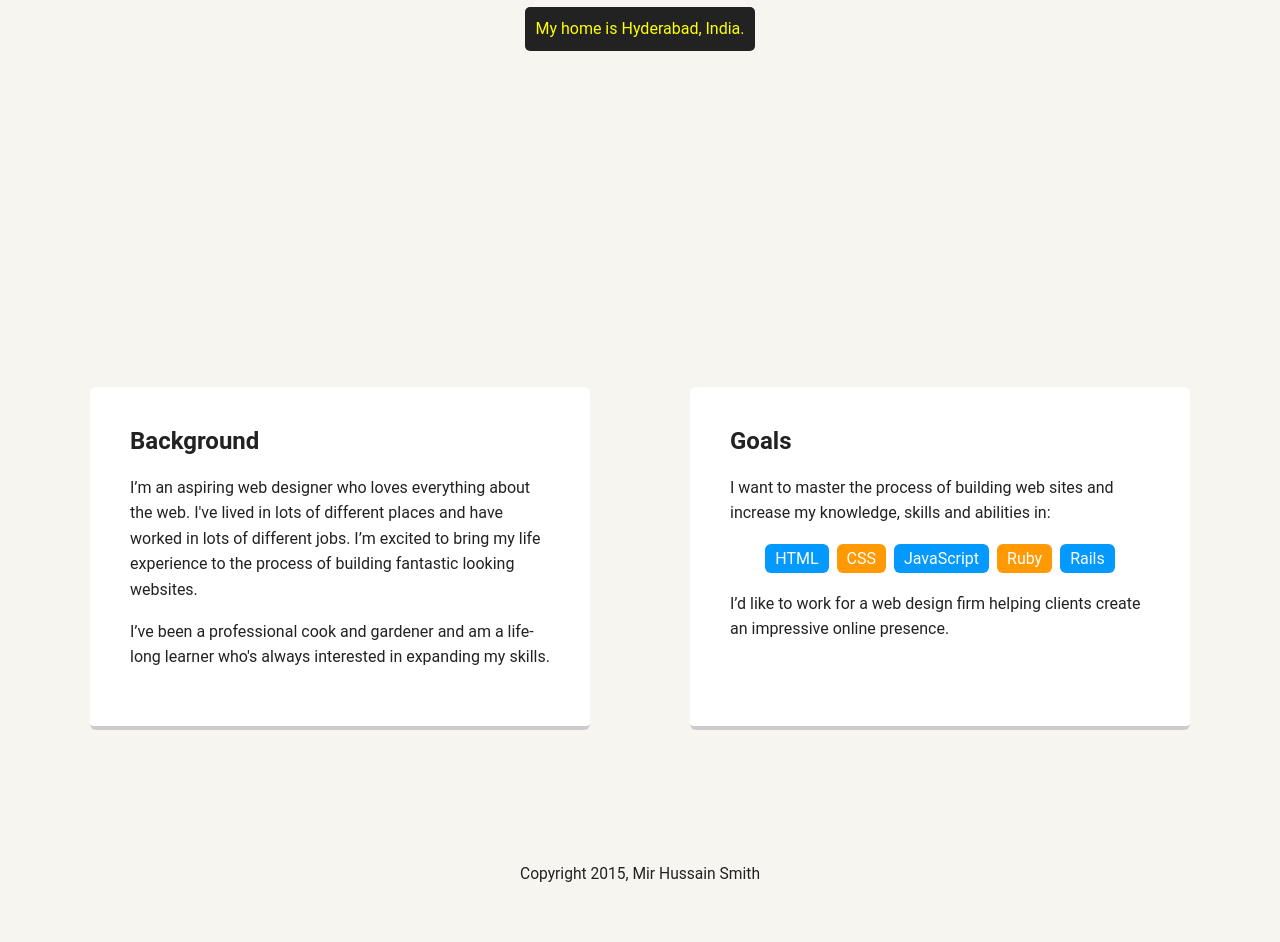
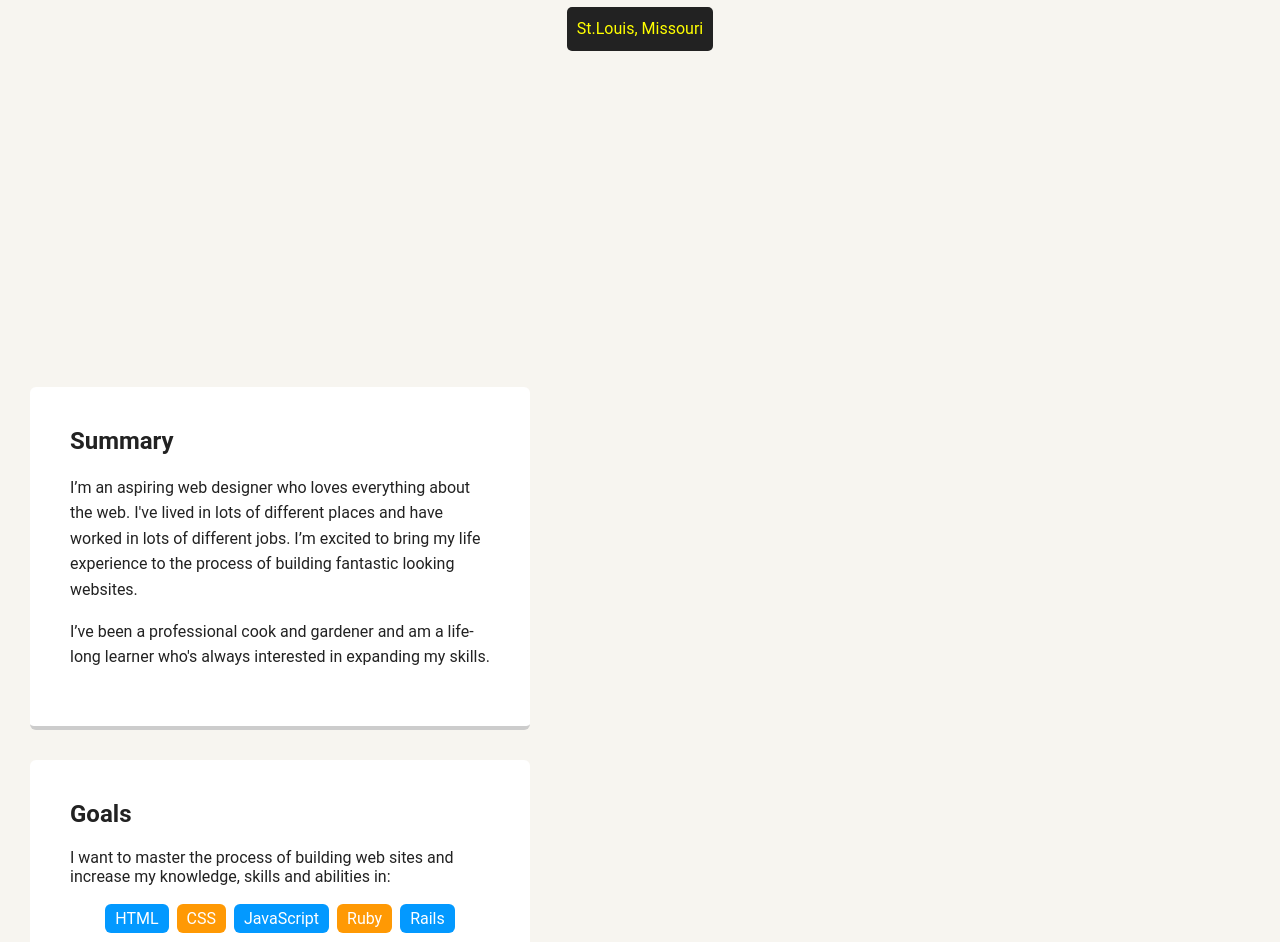
Before and after one commit to mdfaisal8055/Portfolio, a plain HTML site: page resume1.html in a window 1280 px wide. Shown: the part 224-1166 px from the top of the page. Drawn offline with Linux system fonts and the light colour scheme.

Commit message:
Update resume1.html

```diff
--- a/resume1.html
+++ b/resume1.html
@@ -7,17 +7,17 @@
   <header>
       <img src="hus.jpg" alt="Mir Hussain" class="profile-image" height="200" width="200>
       <h1 class="tag name">Web Developer</h1>
-      <p class="tag location">My home is Hyderabad, India.</p>
+      <p class="tag location">St.Louis, Missouri </p>
     </header>
   <body>
-  <main class="flex">
+  <main class="Summary">
       <div class="card">
-        <h2>Background</h2>
+        <h2>Summary</h2>
         <p>I’m an aspiring web designer who loves everything about the web. I've lived in lots of different places and have worked in lots of different jobs. I’m excited to bring my life experience to the process of building fantastic looking websites.</p>
         <p>I’ve been a professional cook and gardener and am a life-long learner who's always interested in expanding my skills.</p>
       </div>
-
-      <div class="card">
+         </main>
+    <div class="card">
         <h2>Goals</h2>
         <p>I want to master the process of building web sites and increase my knowledge, skills and abilities in:</p>
         <ul class="skills">
@@ -29,9 +29,7 @@
         </ul>
         <p>I’d like to work for a web design firm helping clients create an impressive online presence.</p>
       </div>
-
-    </main>
-    <footer>
+                       <footer>
       <ul>
         <li><a href="#" class="social twitter">Twitter</a></li>
         <li><a href="#" class="social linkedin">LinkedIn</a></li>
```
